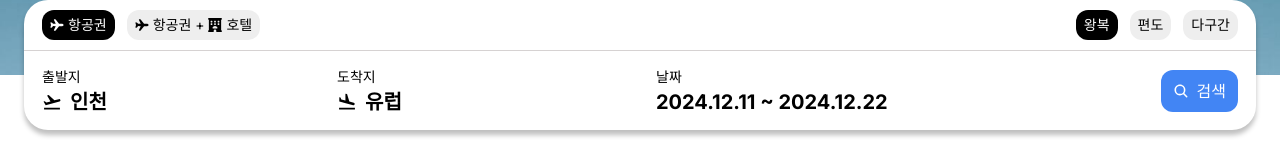
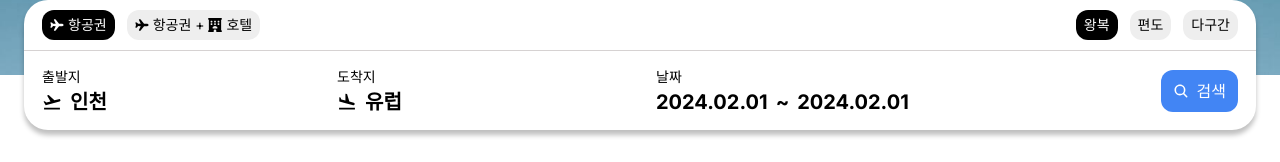
Before and after one commit to Codiving/DevStudy, a Next.js app: page / in a window 1280 px wide. Shown: the part 206-368 px from the top of the page. Built offline with nearby package versions, Linux system fonts and the light colour scheme.

Commit message:
feat: CaledarPopper type 추가 (begin, end)

```diff
--- a/src/components/AirlineSearch/index.tsx
+++ b/src/components/AirlineSearch/index.tsx
@@ -6,13 +6,21 @@ import { FaHotel } from "react-icons/fa6";
 import { IoAirplane, IoSearch } from "react-icons/io5";
 import { MdOutlineFlightLand, MdOutlineFlightTakeoff } from "react-icons/md";
 import { usePopper } from "react-popper";
+import Calendar, { getDateFormatYYYYMMDD, isBeforeDate } from "../Calendar";
 import styles from "./AirlineSearch.module.css";
 
 type Ticket = "flight" | "flightHotel";
 type FlightOption = "roundTrip" | "oneWay" | "multiCity";
 
+type PopperType = null | "begin" | "end";
+
 export default function AirlineSearch() {
-  const [showPopper, setShowPopper] = useState(false);
+  const [ticket, setTicket] = useState<Ticket>("flight");
+  const [flightOption, setFlightOption] = useState<FlightOption>("roundTrip");
+
+  const [begin, setBegin] = useState(new Date());
+  const [end, setEnd] = useState(new Date());
+  const [popperType, setPopperType] = useState<PopperType>(null);
   const [referenceElement, setReferenceElement] = useState<HTMLElement | null>(
     null
   );
@@ -32,9 +40,6 @@ export default function AirlineSearch() {
       ]
     }
   );
-
-  const [ticket, setTicket] = useState<Ticket>("flight");
-  const [flightOption, setFlightOption] = useState<FlightOption>("roundTrip");
 
   return (
     <section className={styles.container}>
@@ -122,26 +127,53 @@ export default function AirlineSearch() {
               </div>
             </div>
             <div className={styles.dateSearchContainer}>
-              <div
-                className={styles.dateSearchWrap}
-                ref={setReferenceElement}
-                onClick={() => {
-                  setShowPopper(prev => !prev);
-                }}
-              >
+              <div className={styles.dateSearchWrap} ref={setReferenceElement}>
                 <span className={styles.departureDestinationText}>날짜</span>
-                <span className={styles.departureDestinationResultText}>
-                  2024.12.11 ~ 2024.12.22
-                </span>
-
-                {showPopper && (
+                <div style={{ display: "flex", gap: 8 }}>
+                  <span
+                    className={styles.departureDestinationResultText}
+                    onClick={() => {
+                      setPopperType("begin");
+                    }}
+                  >
+                    {getDateFormatYYYYMMDD(begin)}
+                  </span>
+                  <span className={styles.departureDestinationResultText}>
+                    ~
+                  </span>
+                  <span
+                    className={styles.departureDestinationResultText}
+                    onClick={() => {
+                      setPopperType("end");
+                    }}
+                  >
+                    {getDateFormatYYYYMMDD(end)}
+                  </span>
+                </div>
+                {!!popperType && (
                   <div
                     ref={setPopperElement}
                     {...attributes.popper}
                     style={popperStyles.popper}
                     className={styles.popperCSS}
                   >
-                    캘린더
+                    <Calendar
+                      date={popperType === "begin" ? begin : end}
+                      onChangeDate={date => {
+                        if (popperType === "begin") {
+                          setBegin(date);
+
+                          if (isBeforeDate(end, date)) {
+                            console.log(123123123);
+                            setEnd(date);
+                          }
+                        } else {
+                          setEnd(date);
+                        }
+                        setPopperType(null);
+                      }}
+                      startDate={popperType === "begin" ? new Date() : begin}
+                    />
                   </div>
                 )}
               </div>
```
